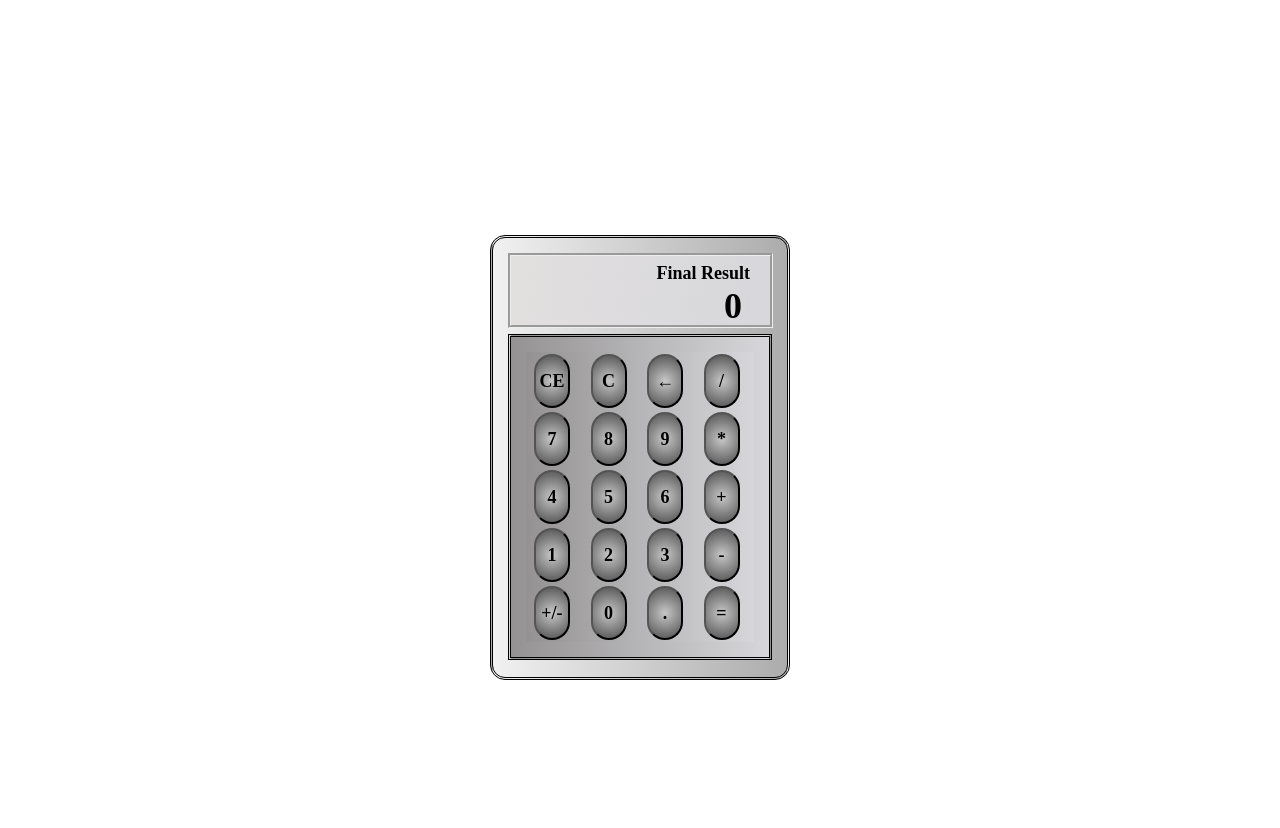
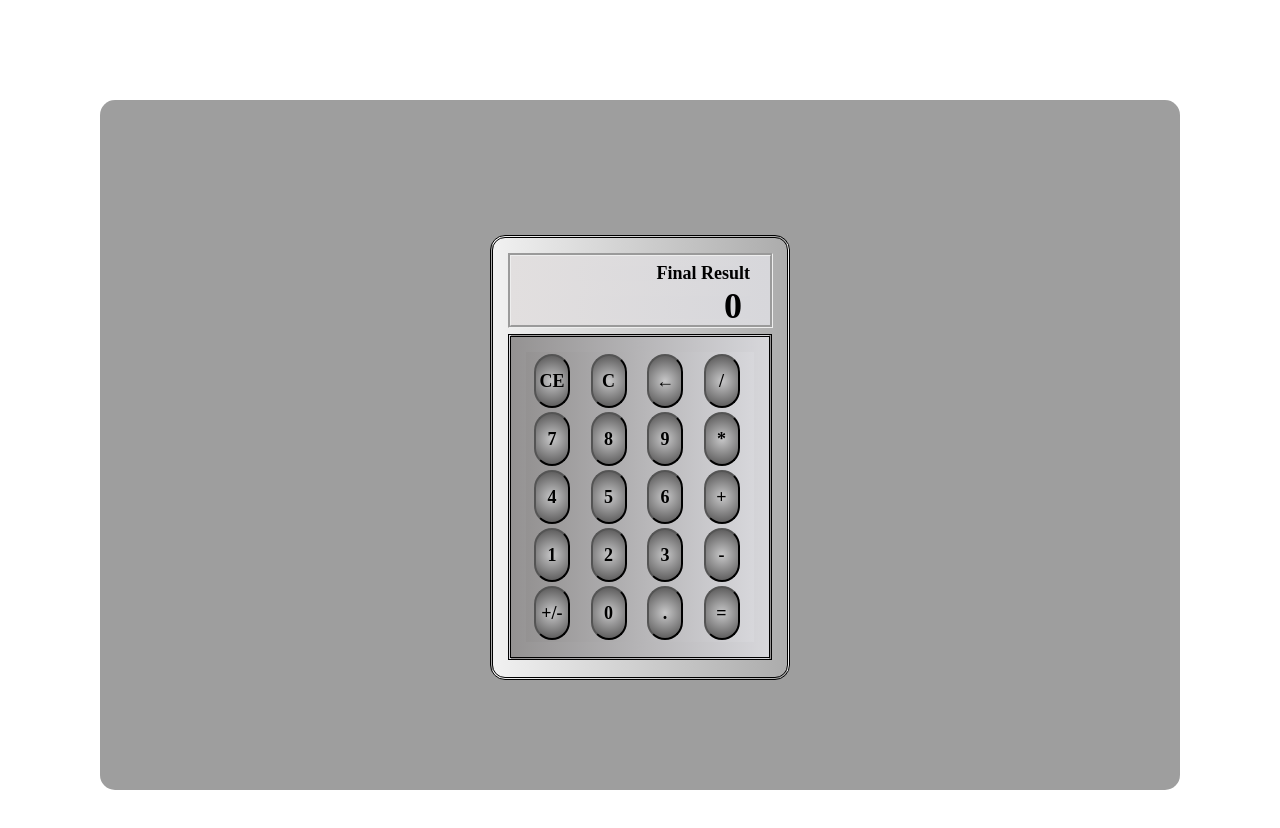
Before and after one commit to YuriMayk/Calculator, a plain HTML site: page index.html in a window 1280 px wide. Drawn offline with Linux system fonts and the light colour scheme; the site is published under a folder, as on GitHub Pages, so addresses that start at the root find nothing; a web font is replaced by a local one.

Commit message:
It was changed source of background image, on styles.css file.

```diff
--- a/styles.css
+++ b/styles.css
@@ -14,7 +14,7 @@
     width: auto;
     margin: 100px;
     border-radius: 15px;
-    background-image: url(/assets/screenshot_2019-06-25_at_5.33.15_pm_2.png);
+    background-image: url(./assets/screenshot_2019-06-25_at_5.33.15_pm_2.png);
     background-repeat:round;
     background-size:auto;
     padding-top: 10px;
```
